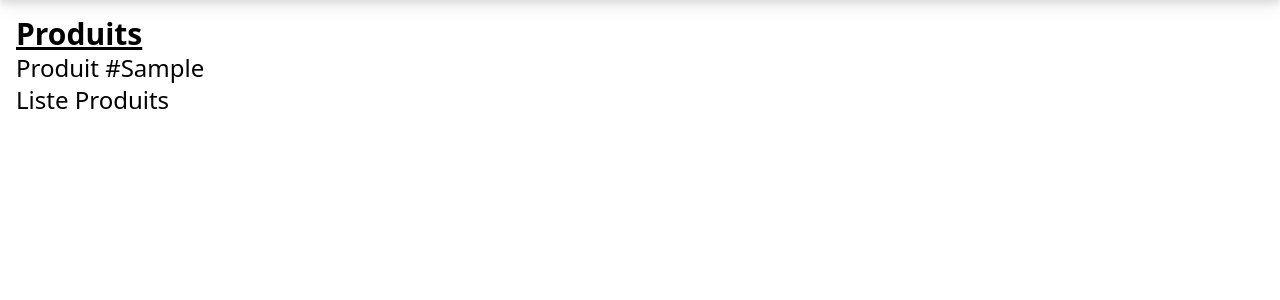
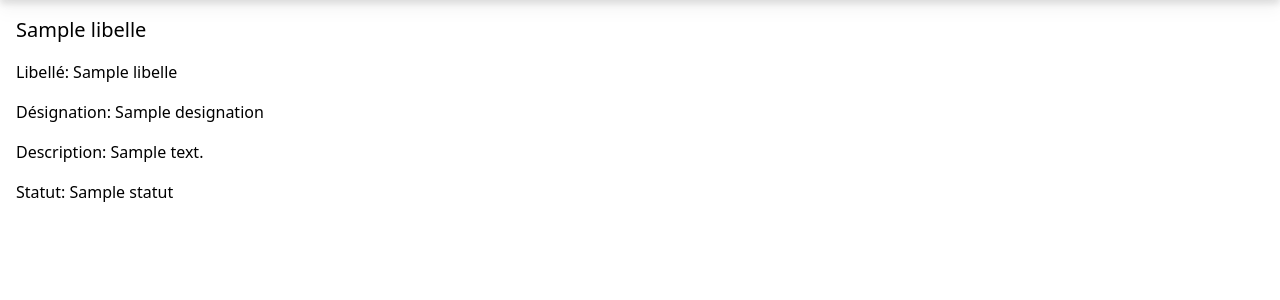
Before and after one commit to yoshua70/gestionstocks, a Django app: template base/templates/base/ficheProduit.html in a window 1280 px wide. Shown: the part 64-364 px from the top of the page. Run offline with Django 4.2, Linux system fonts and the light colour scheme; the template is opened without the code that fills it: most values are stand-ins (such as "Sample title", 1, 10 or a date in 2020); some libraries are stand-ins or nearby versions.

Commit message:
feat: fiche produit
Lister les différents produits sur la page produit.
Afficher les informations pour un produit donné sur la page
ficheProduit.

```diff
--- a/base/templates/base/ficheProduit.html
+++ b/base/templates/base/ficheProduit.html
@@ -1,5 +1,9 @@
-{% extends 'base/produit.html' %} {% block produit %}
-<div>
-  <h2 class="text-2xl">Produit #{{ idProduit }}</h2>
+{% extends 'layout.html' %} {% block content %}
+<div class="flex flex-col gap-4">
+  <h2 class="text-xl">{{ produit.libelle }}</h2>
+  <p>Libellé: {{ produit.libelle }}</p>
+  <p>Désignation: {{ produit.designation }}</p>
+  <p>Description: {{ produit.description }}</p>
+  <p>Statut: {{ produit.statut }}</p>
 </div>
-{% endblock produit %}%}
+{% endblock content %}
--- a/base/templates/base/produit.html
+++ b/base/templates/base/produit.html
@@ -1,7 +1,24 @@
 {% extends 'layout.html' %} {% block content %}
 <h1 class="text-3xl font-bold underline">Produits</h1>
 <div>
-  {% block produit %}{% endblock produit %}
-  <h2 class="text-2xl">Liste Produits</h2>
+  <a href="/produit" class="text-xl">Liste Produits</a>
+  <div class="flex gap-4">
+    {% for produit in produits %}
+    <div
+      class="flex flex-col justify-between gap-4 rounded-lg bg-white drop-shadow-lg px-5 py-5 max-w-5 transition duration-150 all hover:-translate-y-2"
+    >
+      <h5 class="font-bold">
+        <a
+          href="/produit/{{produit.designation}}"
+          class="transition duration-150 all hover:text-gray-400"
+        >
+          {{produit.libelle}}
+        </a>
+      </h5>
+      <p>{{produit.description}}</p>
+      <p class="italic">{{produit.statut}}</p>
+    </div>
+    {% endfor %}
+  </div>
 </div>
 {% endblock content %}
```
Also changed, not shown: base/views.py (+11 -2 lines).
